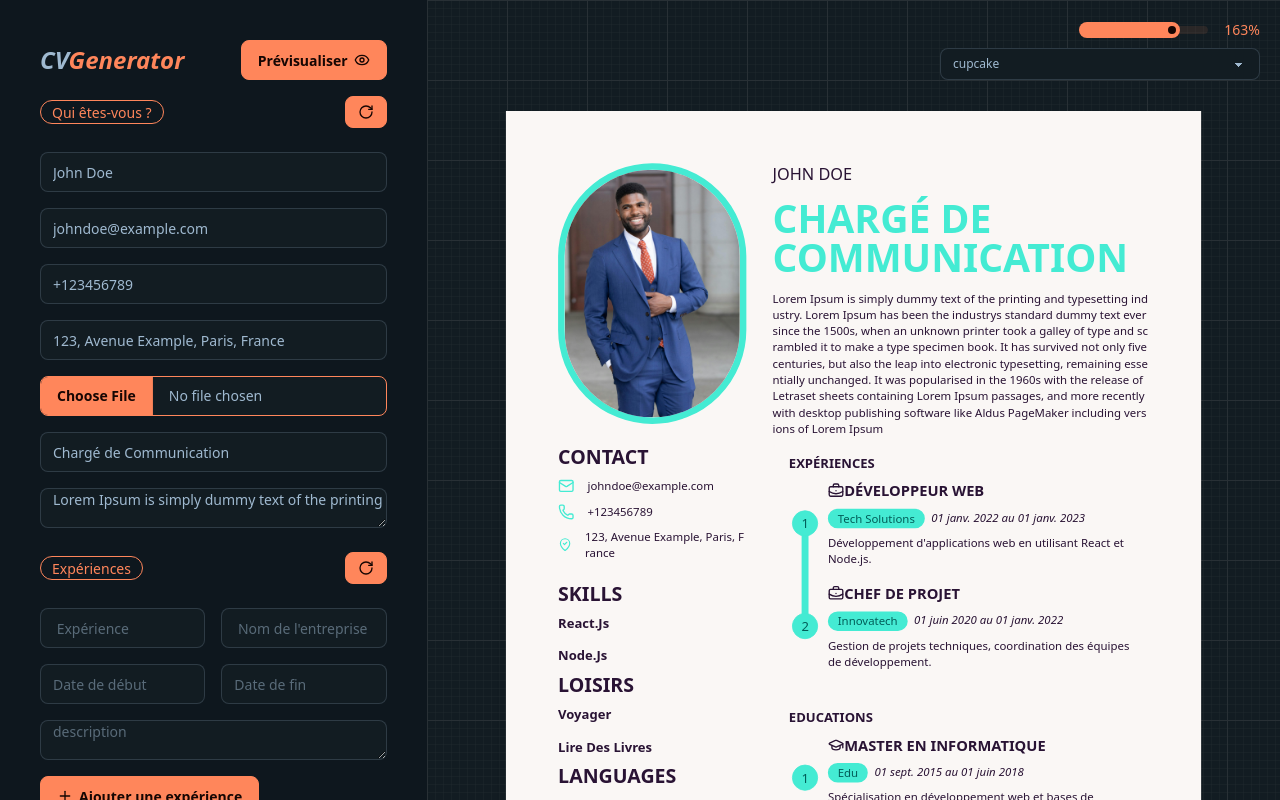
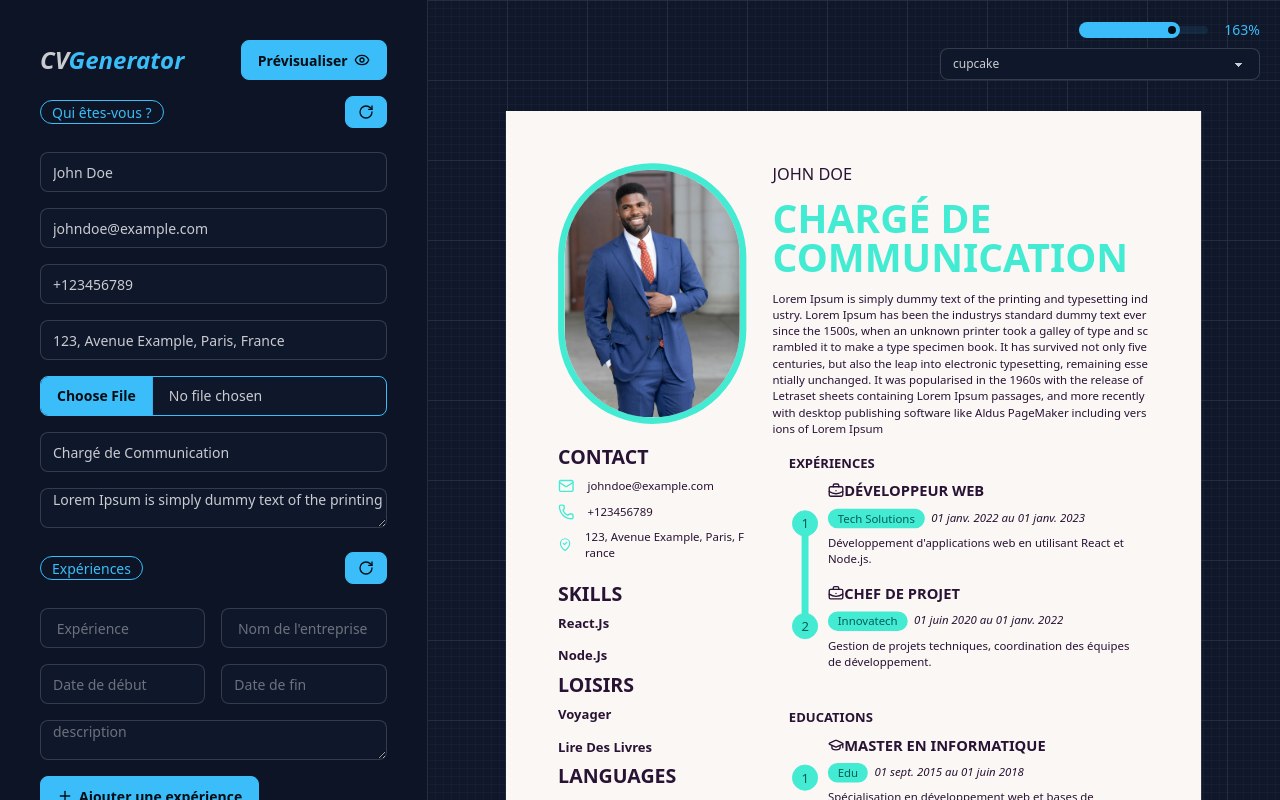
Before and after one commit to chrisregis100/cv-generator, a Next.js app: page / in a window 1280 px wide. Built offline with nearby package versions, Linux system fonts and the light colour scheme.

Commit message:
feat: add modif

```diff
--- a/src/app/layout.tsx
+++ b/src/app/layout.tsx
@@ -13,8 +13,9 @@ const geistMono = Geist_Mono({
 });
 
 export const metadata: Metadata = {
-  title: "Create Next App",
-  description: "Generated by create next app",
+  title: "CV generator",
+  description:
+    "un site web pour générer un CV en toute simplicité et rapidement",
 };
 
 export default function RootLayout({
@@ -23,7 +24,7 @@ export default function RootLayout({
   children: React.ReactNode;
 }>) {
   return (
-    <html lang="en" data-theme="sunset">
+    <html lang="en" data-theme="night">
       <body
         className={`${geistSans.variable} ${geistMono.variable} antialiased`}
       >
```
